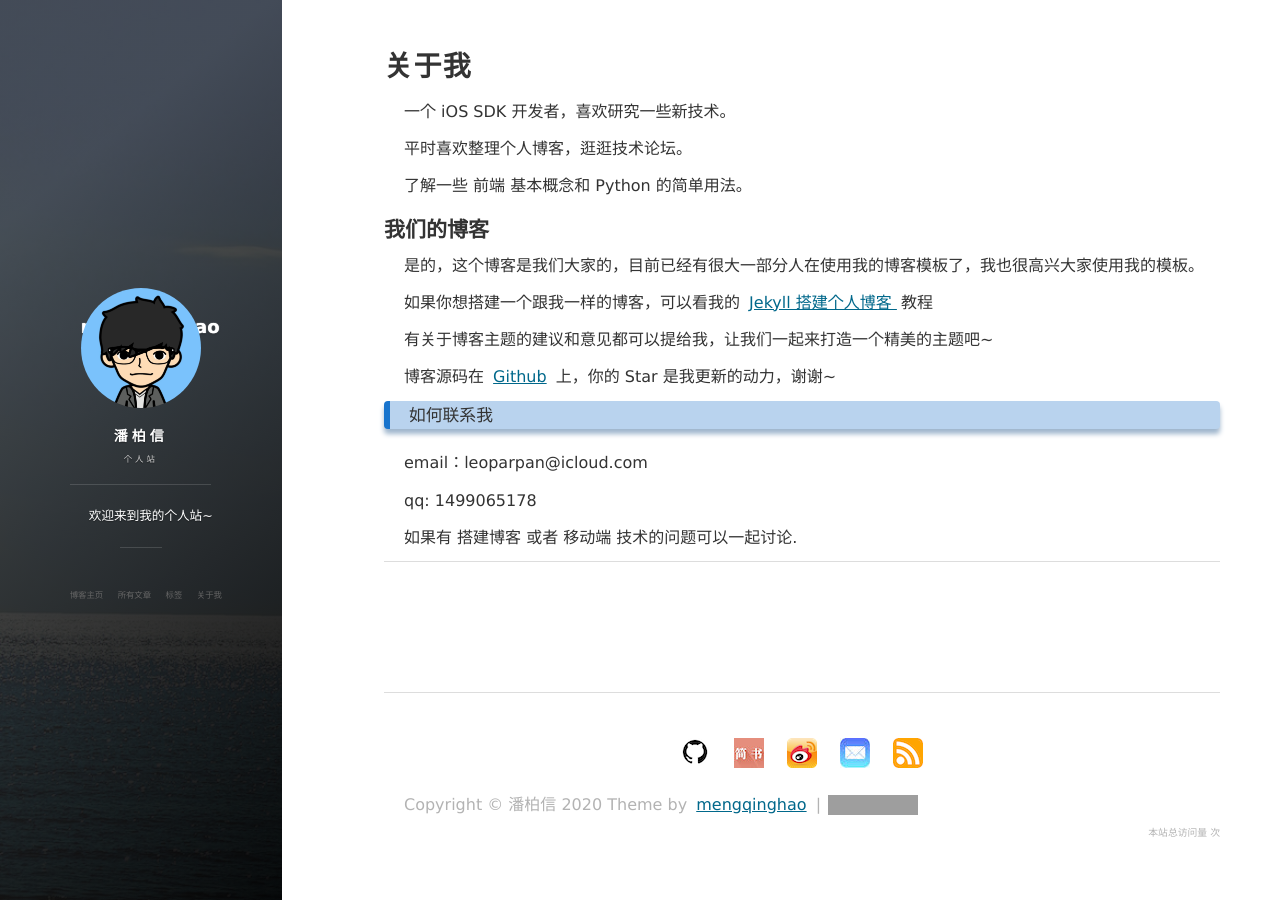
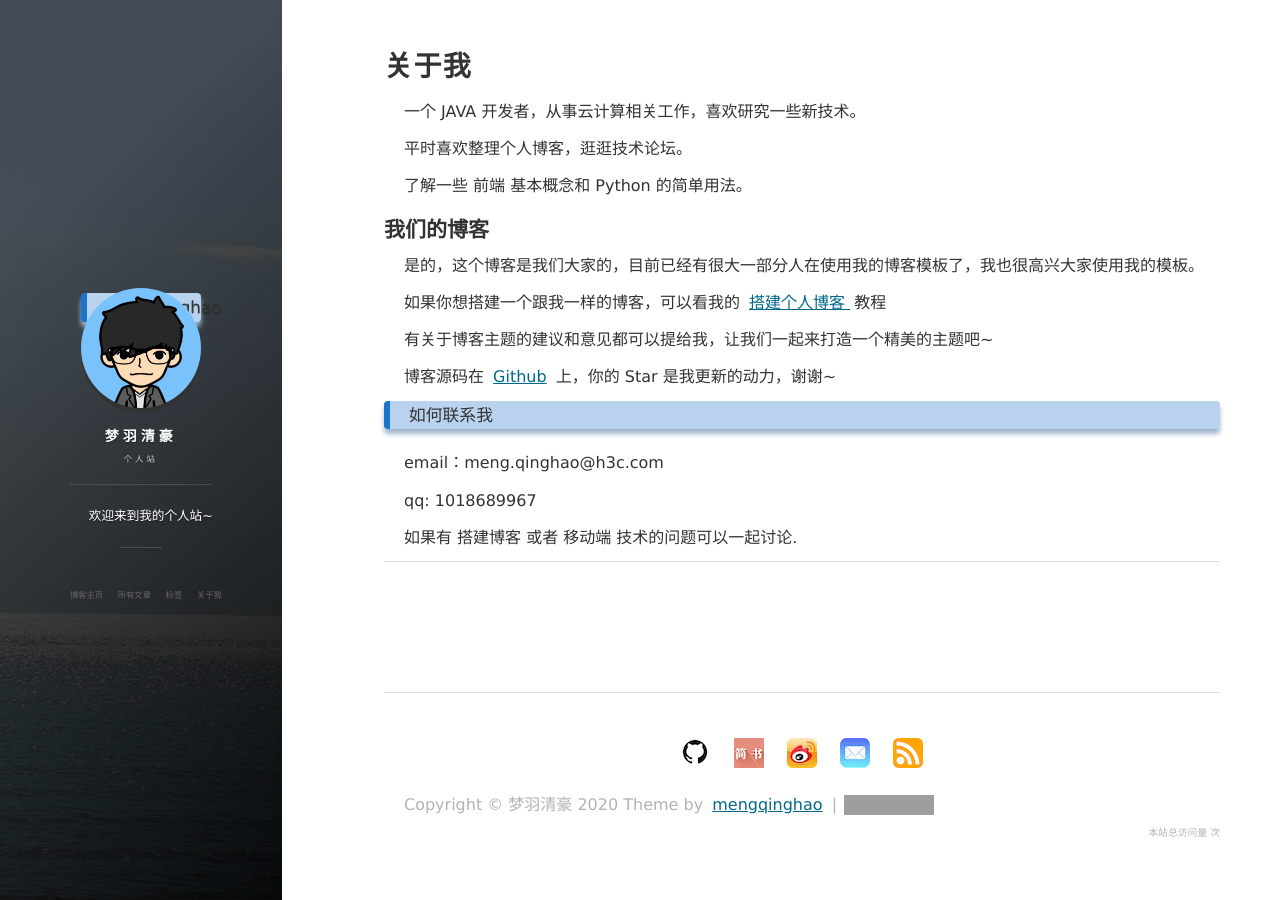
Before and after one commit to mengqinghao/mengqinghao.github.io, a Jekyll site: the page built from about.md, in a window 1280 px wide. Built offline with Jekyll 4.4.1, drawn with Linux system fonts in a browser that asks for light colours; nearby versions of some CDN libraries; comment, search, counter and statistics services are not loaded; grey boxes are pictures that could not be loaded.

Commit message:
修改个人描述

```diff
--- a/_config.yml
+++ b/_config.yml
@@ -1,11 +1,11 @@
 # Basic
-title: 潘柏信
+title: 梦羽清豪
 subtitle: 个人站
 description: 欢迎来到我的个人站~
 # 头像里面的标题
 avatarTitle: mengqinghao
 # 头像里面的描述
-avatarDesc: iOS / 机器学习
+avatarDesc: JAVA / 云计算
 url: "http://baixin.io"
 
 # Comment
--- a/_includes/side-panel.html
+++ b/_includes/side-panel.html
@@ -9,11 +9,11 @@
                 <div class="img"><img src="/images/mengqinghao.jpg" alt="img"></div>
                 <div class="info">
                     <div class="info-back">
-                        <h2>
+                        <h3>
                             {% if site.avatarTitle %}
                                 {{site.avatarTitle}}
                             {% endif %}
-                        </h2>
+                        </h3>
                         <p>
                            {% if site.avatarDesc %}
                                 {{site.avatarDesc}}
--- a/about.md
+++ b/about.md
@@ -3,7 +3,7 @@ layout: page
 title: 关于我
 ---
 
-一个 iOS SDK 开发者，喜欢研究一些新技术。
+一个 JAVA 开发者，从事云计算相关工作，喜欢研究一些新技术。
 <p>
 平时喜欢整理个人博客，逛逛技术论坛。
 <p>
@@ -20,7 +20,7 @@ title: 关于我
 <p>
 
 如果你想搭建一个跟我一样的博客，可以看我的
-<a href="/2016/10/jekyll_tutorials1/"> Jekyll 搭建个人博客 </a>
+<a href="/2016/10/jekyll_tutorials1/"> 搭建个人博客 </a>
 教程
 
 <p>
@@ -29,7 +29,7 @@ title: 关于我
 
 <p>
 
-博客源码在 <a target="_blank" href='https://github.com/leopardpan/leopardpan.github.io/'>Github</a> 上，你的 Star 是我更新的动力，谢谢~
+博客源码在 <a target="_blank" href='https://github.com/mengqinghao/mengqinghao.github.io/'>Github</a> 上，你的 Star 是我更新的动力，谢谢~
 
 <p>
 
@@ -41,9 +41,9 @@ title: 关于我
 <h3> 如何联系我 </h3>
 
 <p>
-email：leoparpan@icloud.com
+email：meng.qinghao@h3c.com
 <p>
-qq: 1499065178
+qq: 1018689967
 <p>
 如果有 搭建博客 或者 移动端 技术的问题可以一起讨论.
 <p>
```
